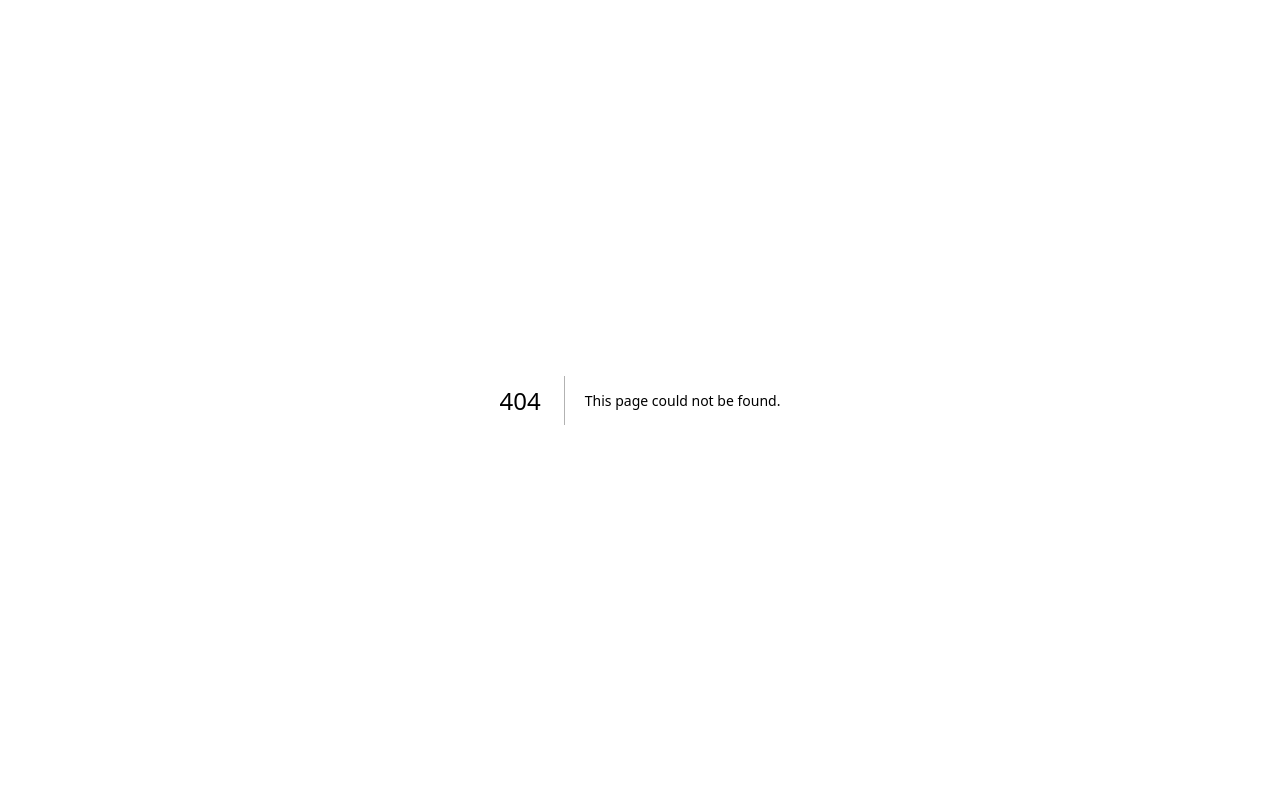
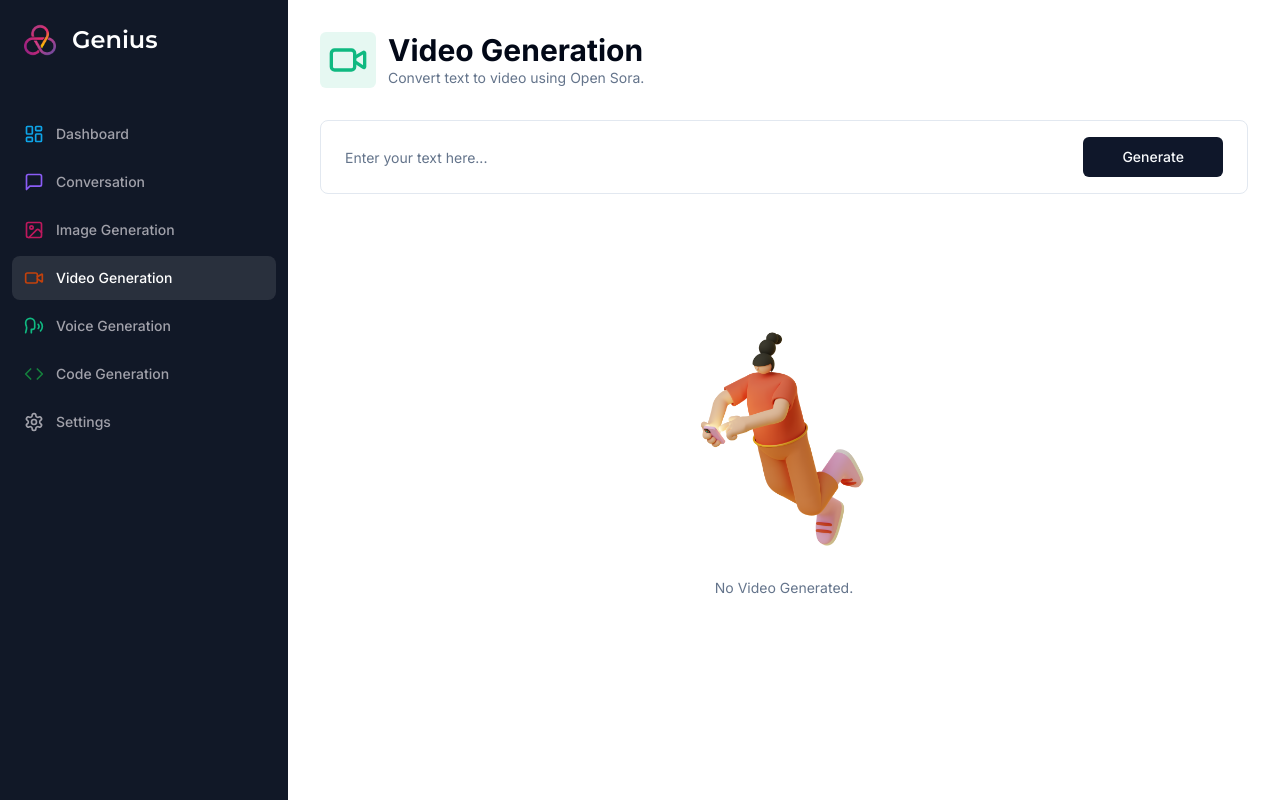
Before and after one commit to bhavkushwaha/GeniusGPT, a Next.js app: page /video in a window 1280 px wide. Before the commit this address had no page. Built offline with nearby package versions, Linux system fonts and the light colour scheme.

Commit message:
Image Generation - Open Sora Error

```diff
--- /dev/null
+++ b/app/(dashboard)/(routes)/video/constants.ts
@@ -0,0 +1,7 @@
+import * as z from "zod";
+
+export const formSchema = z.object({
+    prompt: z.string().min(1, {
+        message: "Prompt is required",
+    }),
+});
--- /dev/null
+++ b/app/(dashboard)/(routes)/video/page.tsx
@@ -0,0 +1,125 @@
+"use client";
+
+import { useState } from "react";
+import axios from "axios";
+import * as z from "zod";
+import { Video } from "lucide-react"; // Changed icon to something relevant for video
+import { useForm } from "react-hook-form";
+import { formSchema } from "./constants";
+import { zodResolver } from "@hookform/resolvers/zod";
+import { useRouter } from "next/navigation";
+
+import { Form, FormControl, FormField, FormItem } from "@/components/ui/form";
+import { Input } from "@/components/ui/input";
+import { Button } from "@/components/ui/button";
+
+import { Heading } from "@/components/heading";
+import { Empty } from "@/components/empty";
+import { Loader } from "@/components/loader";
+
+const VideoPage = () => {
+  const router = useRouter();
+
+  const [video, setVideo] = useState<string>();
+
+  const form = useForm<z.infer<typeof formSchema>>({
+    resolver: zodResolver(formSchema),
+    defaultValues: {
+      prompt: "",
+    },
+  });
+
+  const isLoading = form.formState.isSubmitting;
+
+  const onSubmit = async (values: z.infer<typeof formSchema>) => {
+    try {
+      setVideo(undefined);
+
+      console.log("Sending to server:", values);
+
+      const response = await axios.post(
+        "/api/video",
+        { prompt: values.prompt },
+        {
+          responseType: "blob",
+        }
+      );
+
+      const blob = new Blob([response.data], { type: "video/mp4" });
+      const url = URL.createObjectURL(blob);
+      setVideo(url);
+
+      form.reset();
+    } catch (error: any) {
+      // TODO: Open Pro Modal
+      console.log(error);
+    } finally {
+      router.refresh();
+    }
+  };
+
+  return (
+    <div>
+      <Heading
+        title="Video Generation"
+        description="Convert text to video using Open Sora."
+        icon={Video}
+        iconColor="text-emerald-500"
+        bgColor="bg-emerald-500/10"
+      />
+      <div className="px-4 lg:px-8 pb-8">
+        <div>
+          <Form {...form}>
+            <form
+              onSubmit={form.handleSubmit(onSubmit)}
+              className="rounded-lg border w-full p-4 px-3 md:px-6 focus-within:shadow-sm grid grid-cols-12 gap-2"
+            >
+              <FormField
+                name="prompt"
+                render={({ field }) => (
+                  <FormItem className="col-span-12 lg:col-span-10">
+                    <FormControl className="m-0 p-0">
+                      <Input
+                        className="border-0 outline-none focus-visible:ring-0 focus-visible:ring-transparent"
+                        disabled={isLoading}
+                        placeholder="Enter your text here..."
+                        {...field}
+                      />
+                    </FormControl>
+                  </FormItem>
+                )}
+              />
+              <Button
+                className="col-span-12 lg:col-span-2 w-full"
+                disabled={isLoading}
+              >
+                Generate
+              </Button>
+            </form>
+          </Form>
+        </div>
+        <div className="space-y-4 mt-4">
+          {isLoading && (
+            <div className="p-8 rounded-lg w-full flex items-center justify-center bg-muted">
+              <Loader />
+            </div>
+          )}
+
+          {!video && !isLoading && (
+            <div>
+              <Empty label="No Video Generated." />
+            </div>
+          )}
+
+          {video && (
+            <video controls className="w-full mt-8">
+              <source src={video} />
+            </video>
+          )}
+        </div>
+      </div>
+    </div>
+  );
+};
+
+export default VideoPage;
--- /dev/null
+++ b/app/api/video/route.ts
@@ -0,0 +1,61 @@
+import { auth } from '@clerk/nextjs/server';
+import { NextResponse } from 'next/server';
+import axios from 'axios';
+
+export async function POST(req: Request) {
+    try {
+        const { userId } = auth();
+        const body = await req.json();
+        const { prompt } = body;
+
+        if (!userId) {
+            return new NextResponse("Unauthorized", { status: 401 });
+        }
+
+        if (!prompt) {
+            return new NextResponse("Prompt is required", { status: 400 });
+        }
+
+        const response = await axios.post(
+            'https://modelslab.com/api/v6/video/text2video',
+            {
+                "key":"",
+                "model_id":"zeroscope",
+                "prompt":"An astronaut riding a horse",
+                "negative_prompt":"low quality",
+                "height":320,
+                "width":576,
+                "num_frames":16,
+                "num_inference_steps":20,
+                "guidance_scale":7,
+                "upscale_height":640,
+                "upscale_width":1024,
+                "upscale_strength":0.6,
+                "upscale_guidance_scale":12,
+                "upscale_num_inference_steps":20,
+                "output_type":"gif",
+                "webhook":null,
+                "track_id":null
+            },
+            {
+                headers: {
+                    'Content-Type': 'application/json'
+                },
+                responseType: 'arraybuffer',
+            }
+        );
+
+        const buffer = Buffer.from(response.data);
+
+        return new NextResponse(buffer, {
+            headers: {
+                'Content-Type': 'video/mp4',
+                'Content-Disposition': `attachment; filename="video_${Date.now()}.mp4"`,
+            },
+        });
+
+    } catch (error) {
+        console.log("[VIDEO_ERROR]", error);
+        return new NextResponse("Internal error", { status: 500 });
+    }
+}
```
